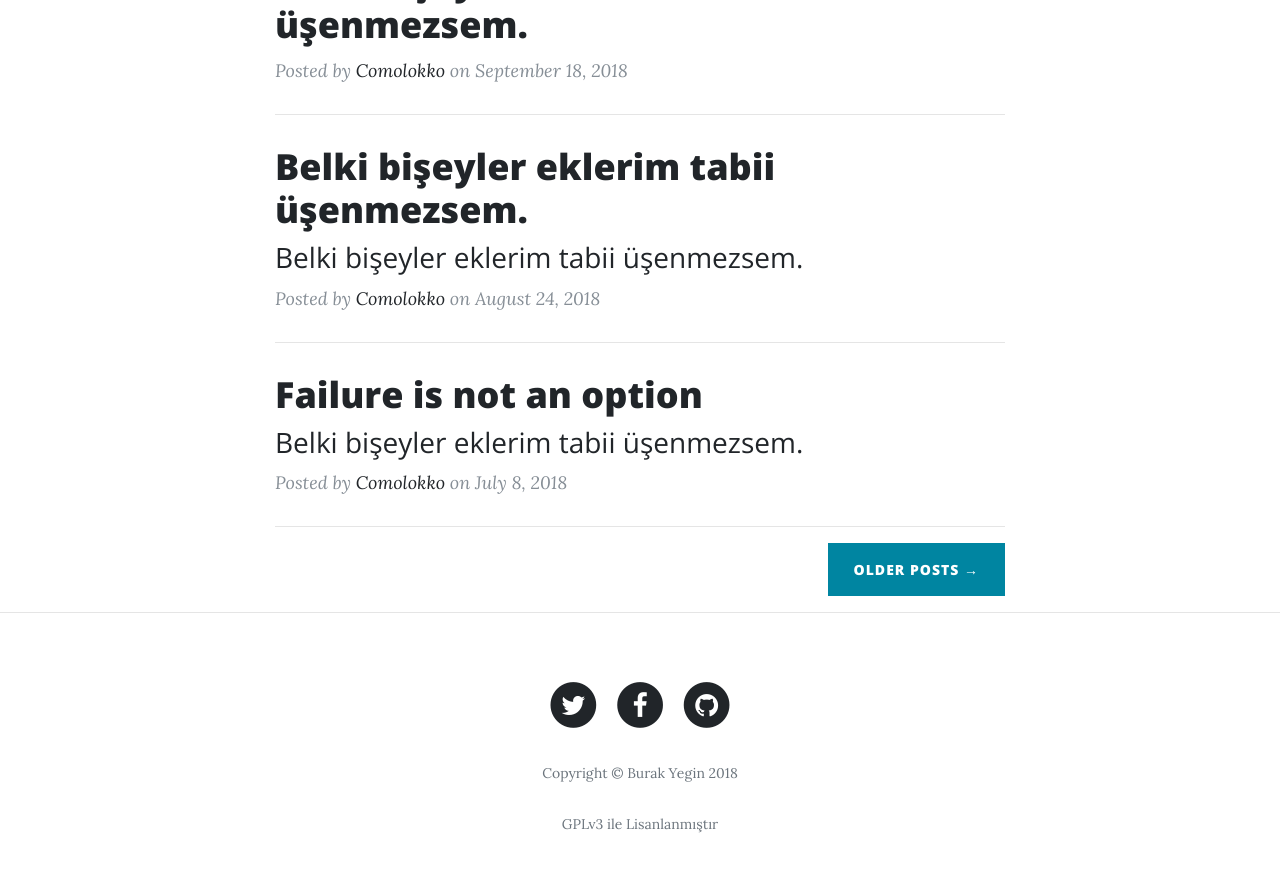
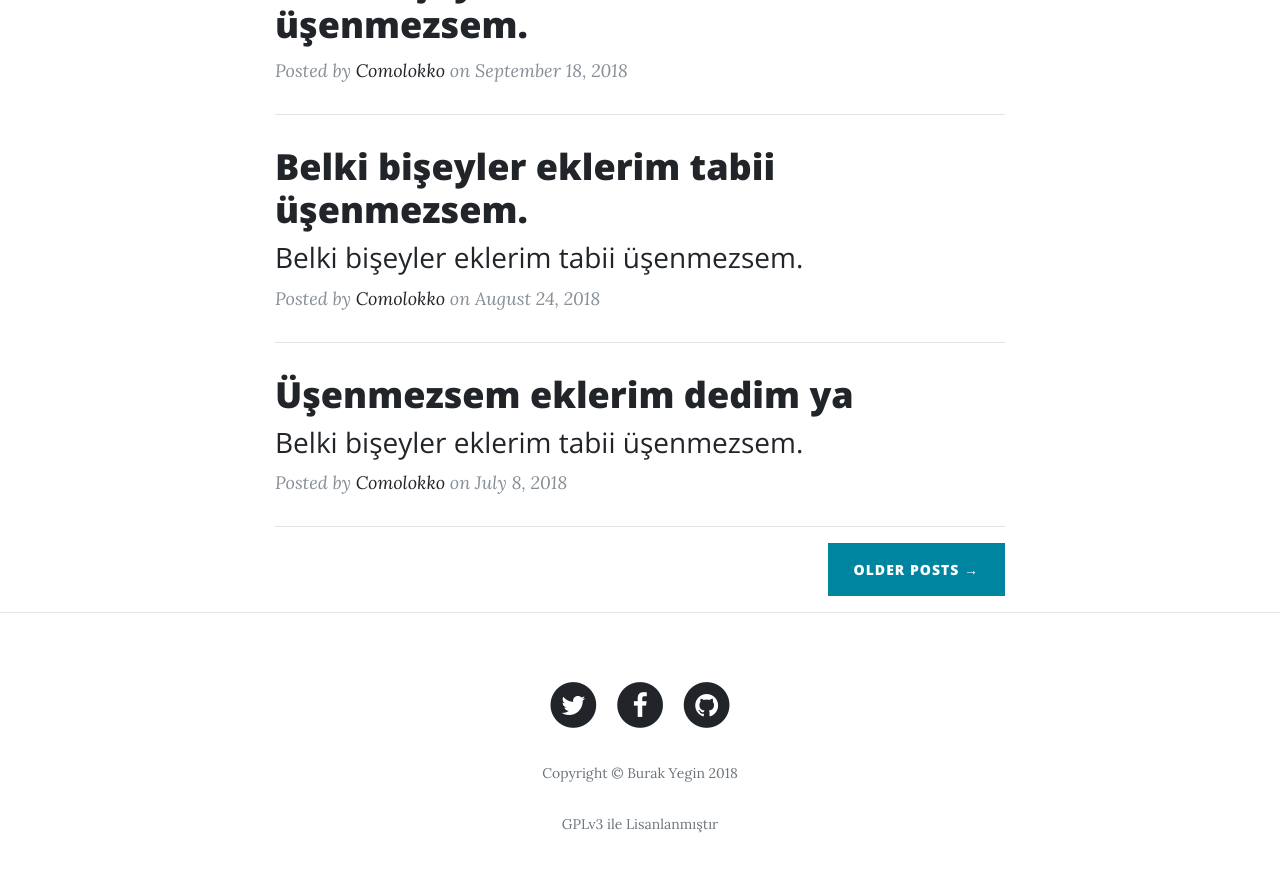
Before and after one commit to burakyegin/burakyegin.github.io, a Jekyll site: the page index.html, which Jekyll copies as it is, in a window 1280 px wide and 900 px high, scrolled down 837 px. Shown: the top 872 px of the window. Built offline with Jekyll 4.4.1, drawn with Linux system fonts in a browser that asks for light colours.

Commit message:
Update index.html

```diff
--- a/index.html
+++ b/index.html
@@ -113,7 +113,7 @@
           <div class="post-preview">
             <a href="post.html">
               <h2 class="post-title">
-                Failure is not an option
+                 Üşenmezsem eklerim dedim ya
               </h2>
               <h3 class="post-subtitle">
                 Belki bişeyler eklerim tabii üşenmezsem.
```
